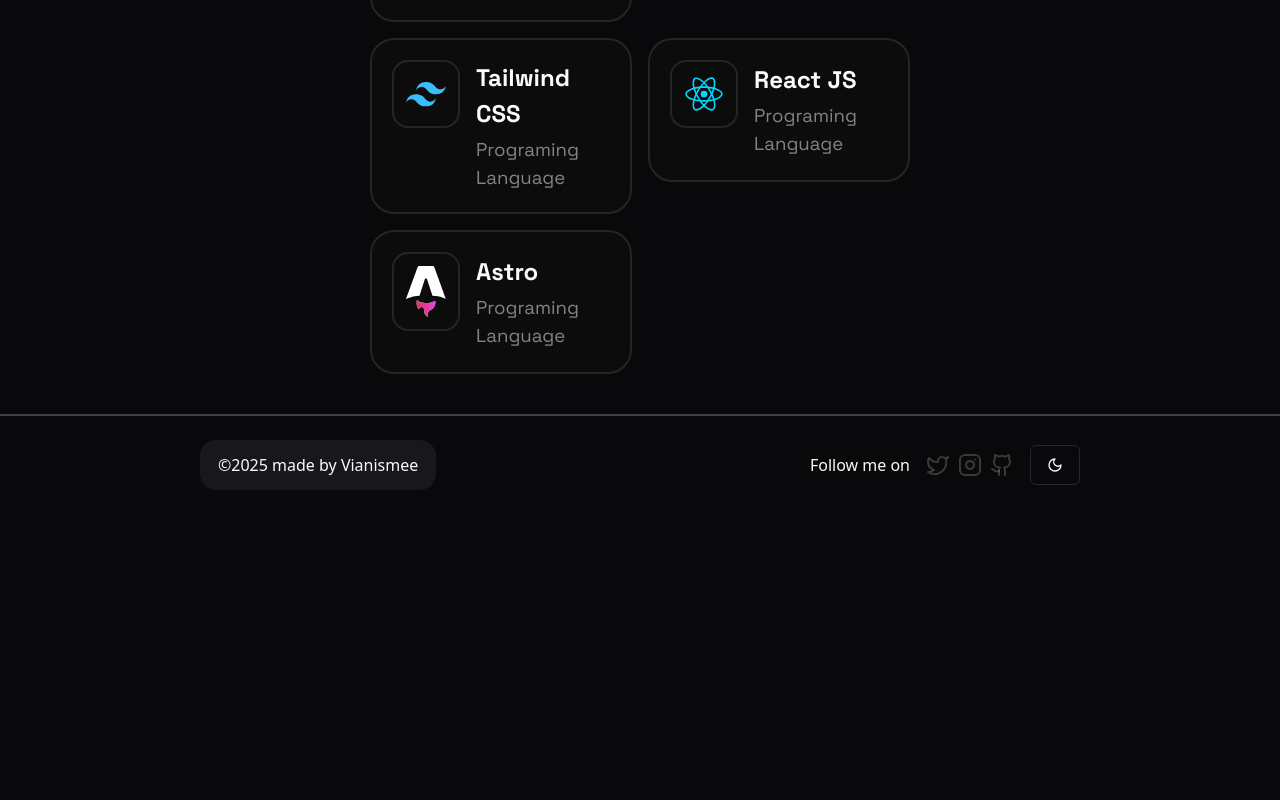
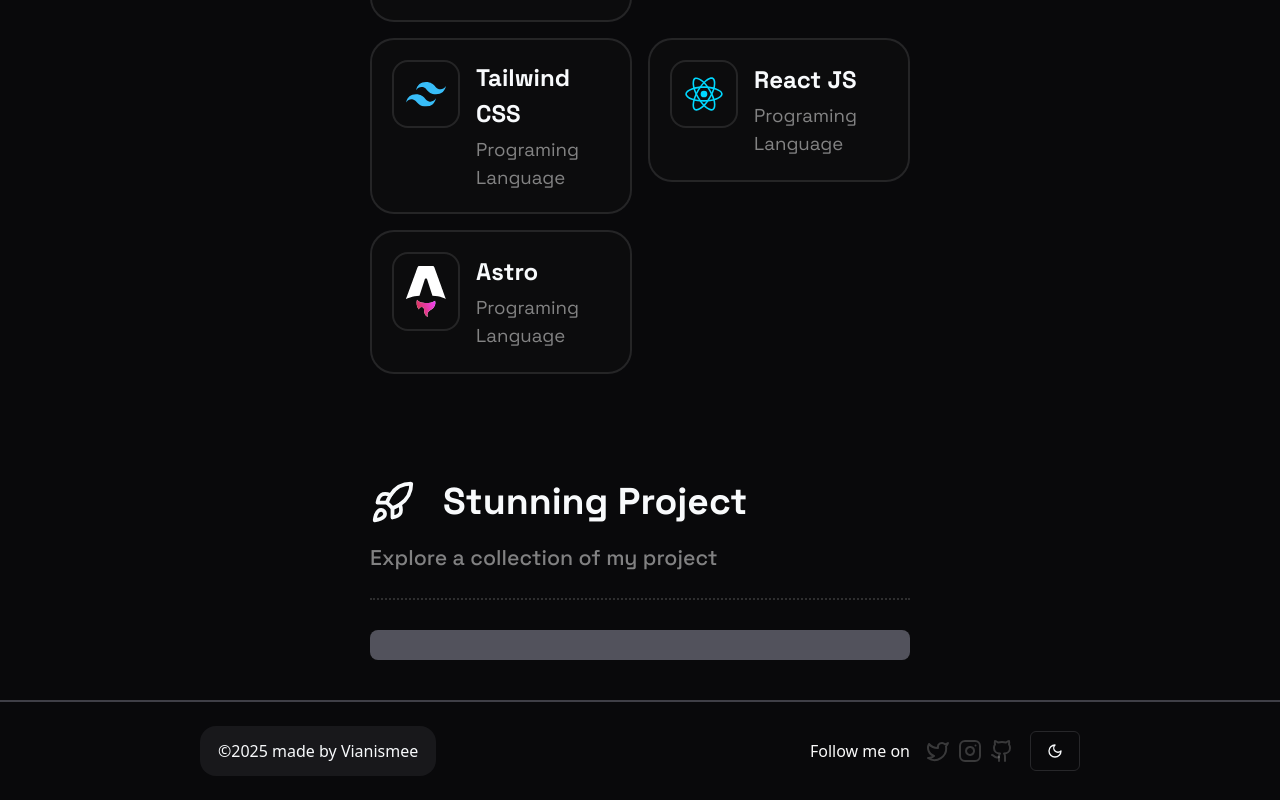
Before and after one commit to vianismee/vian-portfolio, a Next.js app: page / in a window 1280 px wide. Shown: the part 3031-3831 px from the top of the page. Before the commit the page ends 3545 px from the top, so only its background shows below. Built offline with nearby package versions, Linux system fonts and the light colour scheme.

Commit message:
v0.0.4(1) add: Stunning Prject Section

```diff
--- a/src/app/page.tsx
+++ b/src/app/page.tsx
@@ -5,6 +5,7 @@ import React from "react";
 import Experience from "@/components/Experience";
 import Stack from "./../components/Stack";
 import MyHighligh from "./../components/MyHighligh";
+import { StunningProject } from "@/components/StunningProject";
 
 export default function Home() {
   return (
@@ -13,6 +14,7 @@ export default function Home() {
       <MyHighligh />
       <Experience />
       <Stack />
+      <StunningProject />
     </div>
   );
 }
--- /dev/null
+++ b/src/components/StunningProject.tsx
@@ -0,0 +1,41 @@
+import { delay, motion } from "framer-motion";
+import { Rocket } from "lucide-react";
+import React from "react";
+
+export const StunningProject = () => {
+  return (
+    <section className="flex flex-col flex-nowrap h-min gap-[30px]">
+      <motion.div
+        initial={{ opacity: 0, y: 20 }}
+        whileInView={{
+          opacity: 1,
+          y: 0,
+          transition: {
+            delay: 1,
+            duration: 0.4,
+          },
+        }}
+        viewport={{
+          amount: 0.1,
+        }}
+        className="flex flex-col gap-3"
+      >
+        <h1 className="font-bold text-[28pt] inline-flex gap-7">
+          <span className="self-center">
+            <Rocket size={45} />
+          </span>
+          Stunning Project
+        </h1>
+        <p className="text-[16pt] font-medium text-primary/50 mb-3">
+          Explore a collection of my project
+        </p>
+        <div className="border-b-[2px] border-dotted border-primary/15"></div>
+      </motion.div>
+      <div className="w-full">
+        <div className="bg-zinc-600 px-[15px] py-[15px] rounded-lg flex flex-row">
+          <div className=""></div>
+        </div>
+      </div>
+    </section>
+  );
+};
--- a/src/data/index.tsx
+++ b/src/data/index.tsx
@@ -1,5 +1,6 @@
 import { Instagram, Github, Twitter } from "lucide-react";
 import { StaticImageData } from "next/image";
+import { title } from "process";
 export interface socialMedia {
   id: number;
   title: string;
@@ -35,6 +36,18 @@ export interface myStack {
   desc: string;
   icon: StaticImageData | string;
   link: string;
+}
+
+export interface tags {
+  tags: string;
+}
+export interface stunningProject {
+  id: number;
+  img: StaticImageData | string;
+  title: string;
+  tag: string[];
+  desc: string;
+  link?: string;
 }
 
 export const socialMedia: socialMedia[] = [
@@ -178,3 +191,13 @@ export const myStack: myStack[] = [
     link: "astro.build",
   },
 ];
+
+export const stunningProject: stunningProject[] = [
+  {
+    id: 1,
+    title: "Hello World",
+    img: "Test Image",
+    tag: ["Design Graphic", "Programing"],
+    desc: "hello world",
+  },
+];
```
